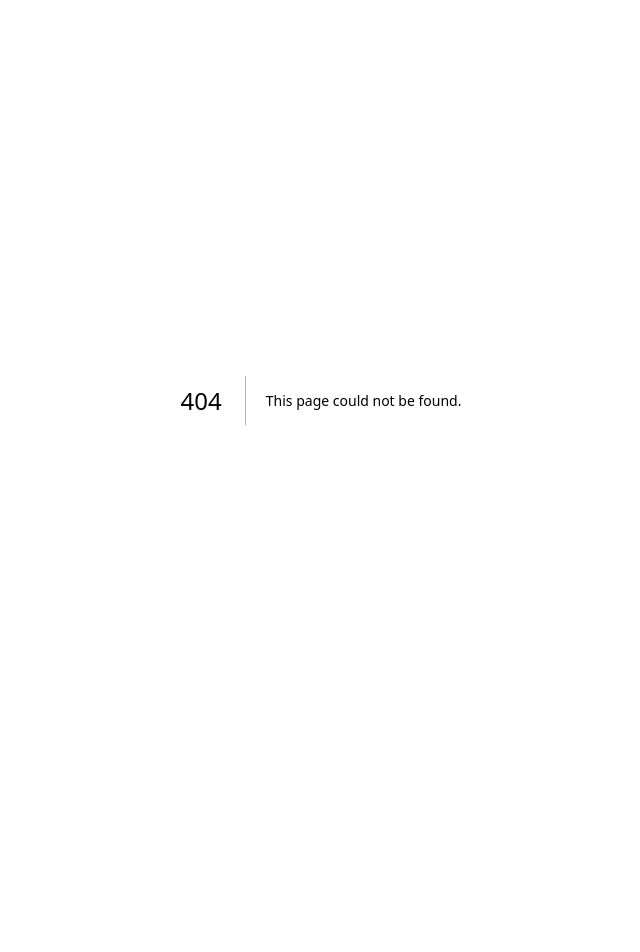
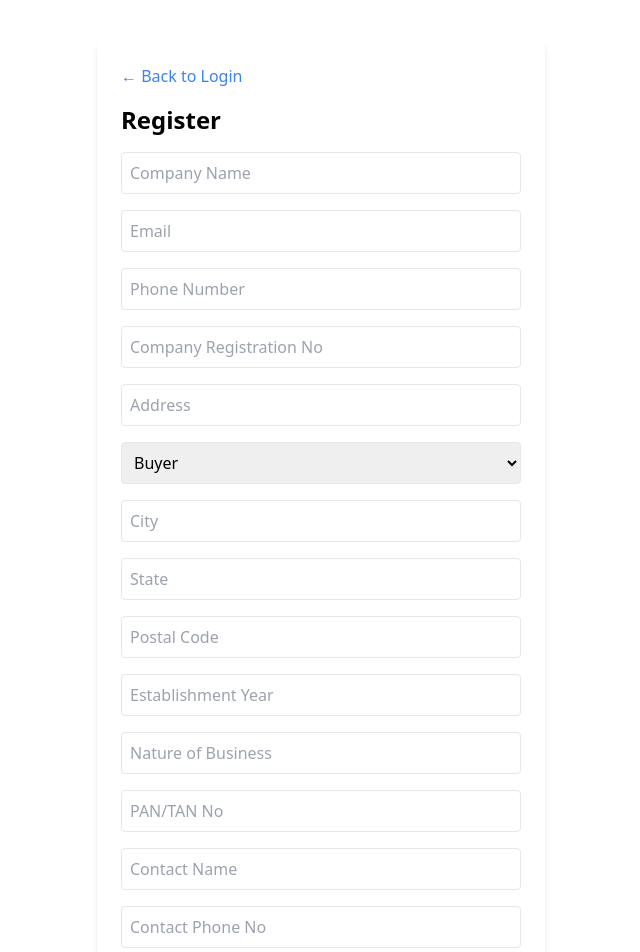
Before and after one commit to Logesh-waran2003/e-auction, a Next.js app: page /sellerRegister in a window 1280 px wide. Before the commit this address had no page. Shown: the top 952 px of the page, without its empty margins (319-959 px from the left). Before the commit the page ends 800 px from the top, so only its background shows below. Built offline with nearby package versions, Linux system fonts and the light colour scheme.

Commit message:
added seller regsiter

```diff
--- /dev/null
+++ b/app/sellerRegister/page.tsx
@@ -0,0 +1,265 @@
+"use client";
+
+import { useState } from "react";
+import { useRouter } from "next/navigation";
+import axios, { AxiosError, AxiosResponse } from "axios";
+import { useAuthStore } from "@/store/authStore";
+import { z } from "zod";
+
+interface ErrorResponse {
+  message: string;
+}
+
+interface RegisterResponse {
+  message: string;
+  user: User; // Replace `any` with the actual user type if known
+}
+
+const registerSchema = z.object({
+  companyName: z.string().nonempty("Company name is required"),
+  email: z.string().email("Invalid email address"),
+  phoneNo: z.string().nonempty("Phone number is required"),
+  companyRegistrationNo: z.string().nonempty("Company registration number is required"),
+  address: z.string().nonempty("Address is required"),
+  bidderType: z.enum(["BUYER", "SELLER"]),
+  city: z.string().nonempty("City is required"),
+  state: z.string().nonempty("State is required"),
+  postalCode: z.string().nonempty("Postal code is required"),
+  establishmentYear: z.string().nonempty("Establishment year is required"),
+  natureOfBusiness: z.string().nonempty("Nature of business is required"),
+  panTanNo: z.string().nonempty("PAN/TAN number is required"),
+  contactName: z.string().nonempty("Contact name is required"),
+  contactPhoneNo: z.string().nonempty("Contact phone number is required"),
+  designation: z.string().nonempty("Designation is required"),
+});
+
+export default function RegisterPage() {
+  const router = useRouter();
+  const initialFormState = {
+    companyName: "",
+    email: "",
+    phoneNo: "",
+    companyRegistrationNo: "",
+    address: "",
+    bidderType: "BUYER",
+    city: "",
+    state: "",
+    postalCode: "",
+    establishmentYear: "",
+    natureOfBusiness: "",
+    panTanNo: "",
+    contactName: "",
+    contactPhoneNo: "",
+    designation: "",
+  };
+  const [form, setForm] = useState(initialFormState);
+  const [loading, setLoading] = useState(false);
+  const [error, setError] = useState("");
+
+  const handleChange = (
+    e: React.ChangeEvent<HTMLInputElement | HTMLSelectElement>
+  ) => {
+    setForm({ ...form, [e.target.name]: e.target.value });
+  };
+
+  const { setUser } = useAuthStore();
+
+  const handleSubmit = async (e: React.FormEvent) => {
+    e.preventDefault();
+    setLoading(true);
+    setError("");
+
+    const validation = registerSchema.safeParse(form);
+    if (!validation.success) {
+      setError(validation.error.errors.map(err => err.message).join(", "));
+      setLoading(false);
+      return;
+    }
+
+    try {
+      const response = (await axios.post<RegisterResponse>(
+        "/api/auth/register",
+        form
+      )) as AxiosResponse<RegisterResponse>;
+      console.log("response.data: ", response.data);
+      alert(response.data.message);
+      setUser(response.data.user);
+      router.push("/login");
+    } catch (err: unknown) {
+      const errorResponse = (err as AxiosError<ErrorResponse>).response?.data;
+      setError(errorResponse?.message || "Something went wrong");
+    } finally {
+      setLoading(false);
+    }
+  };
+
+  const handleCancel = () => {
+    setForm(initialFormState);
+  };
+
+  return (
+    <div className="max-w-md mx-auto mt-10 p-6 bg-white shadow-md rounded-lg">
+      <button
+        onClick={() => router.push("/login")}
+        className="text-blue-500 mb-4"
+      >
+        ← Back to Login
+      </button>
+      <h2 className="text-2xl font-semibold mb-4">Register</h2>
+      {error && <p className="text-red-500">{error}</p>}
+      <form onSubmit={handleSubmit} className="space-y-4">
+        <input
+          type="text"
+          name="companyName"
+          placeholder="Company Name"
+          onChange={handleChange}
+          value={form.companyName}
+          className="w-full p-2 border rounded"
+          required
+        />
+        <input
+          type="email"
+          name="email"
+          placeholder="Email"
+          onChange={handleChange}
+          value={form.email}
+          className="w-full p-2 border rounded"
+          required
+        />
+        <input
+          type="text"
+          name="phoneNo"
+          placeholder="Phone Number"
+          onChange={handleChange}
+          value={form.phoneNo}
+          className="w-full p-2 border rounded"
+          required
+        />
+        <input
+          type="text"
+          name="companyRegistrationNo"
+          placeholder="Company Registration No"
+          onChange={handleChange}
+          value={form.companyRegistrationNo}
+          className="w-full p-2 border rounded"
+          required
+        />
+        <input
+          type="text"
+          name="address"
+          placeholder="Address"
+          onChange={handleChange}
+          value={form.address}
+          className="w-full p-2 border rounded"
+          required
+        />
+        <select
+          name="bidderType"
+          onChange={handleChange}
+          value={form.bidderType}
+          className="w-full p-2 border rounded"
+        >
+          <option value="BUYER">Buyer</option>
+          <option value="SELLER">Seller</option>
+        </select>
+        <input
+          type="text"
+          name="city"
+          placeholder="City"
+          onChange={handleChange}
+          value={form.city}
+          className="w-full p-2 border rounded"
+          required
+        />
+        <input
+          type="text"
+          name="state"
+          placeholder="State"
+          onChange={handleChange}
+          value={form.state}
+          className="w-full p-2 border rounded"
+          required
+        />
+        <input
+          type="text"
+          name="postalCode"
+          placeholder="Postal Code"
+          onChange={handleChange}
+          value={form.postalCode}
+          className="w-full p-2 border rounded"
+          required
+        />
+        <input
+          type="text"
+          name="establishmentYear"
+          placeholder="Establishment Year"
+          onChange={handleChange}
+          value={form.establishmentYear}
+          className="w-full p-2 border rounded"
+          required
+        />
+        <input
+          type="text"
+          name="natureOfBusiness"
+          placeholder="Nature of Business"
+          onChange={handleChange}
+          value={form.natureOfBusiness}
+          className="w-full p-2 border rounded"
+          required
+        />
+        <input
+          type="text"
+          name="panTanNo"
+          placeholder="PAN/TAN No"
+          onChange={handleChange}
+          value={form.panTanNo}
+          className="w-full p-2 border rounded"
+          required
+        />
+        <input
+          type="text"
+          name="contactName"
+          placeholder="Contact Name"
+          onChange={handleChange}
+          value={form.contactName}
+          className="w-full p-2 border rounded"
+          required
+        />
+        <input
+          type="text"
+          name="contactPhoneNo"
+          placeholder="Contact Phone No"
+          onChange={handleChange}
+          value={form.contactPhoneNo}
+          className="w-full p-2 border rounded"
+          required
+        />
+        <input
+          type="text"
+          name="designation"
+          placeholder="Designation"
+          onChange={handleChange}
+          value={form.designation}
+          className="w-full p-2 border rounded"
+          required
+        />
+        <div className="flex justify-between">
+          <button
+            type="submit"
+            disabled={loading}
+            className="w-full bg-blue-500 text-white p-2 rounded mr-2"
+          >
+            {loading ? "Registering..." : "Register"}
+          </button>
+          <button
+            type="button"
+            onClick={handleCancel}
+            className="w-full bg-gray-500 text-white p-2 rounded ml-2"
+          >
+            Cancel
+          </button>
+        </div>
+      </form>
+    </div>
+  );
+}
--- a/package.json
+++ b/package.json
@@ -21,6 +21,8 @@
     "prisma": "^6.3.1",
     "react": "^19.0.0",
     "react-dom": "^19.0.0",
+    "react-icons": "^5.4.0",
+    "zod": "^3.24.1",
     "zustand": "^5.0.3"
   },
   "devDependencies": {
```
